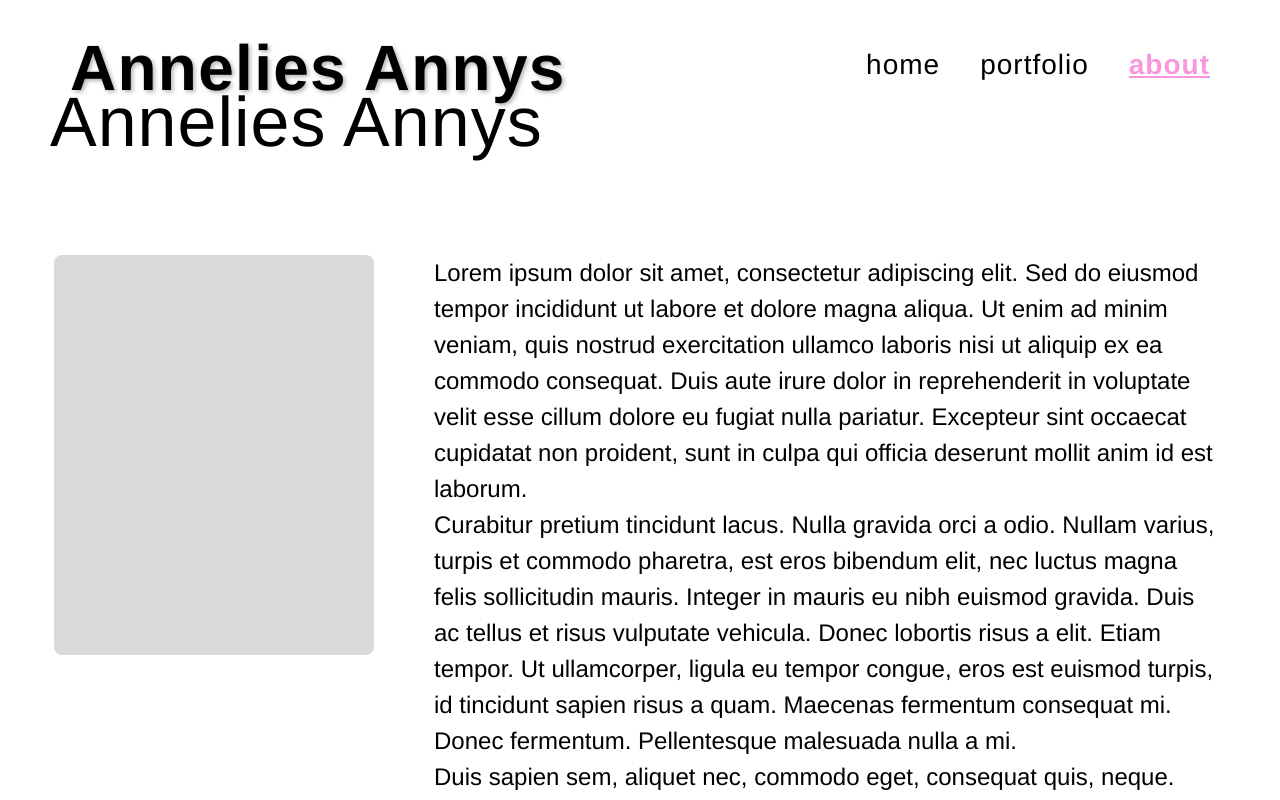
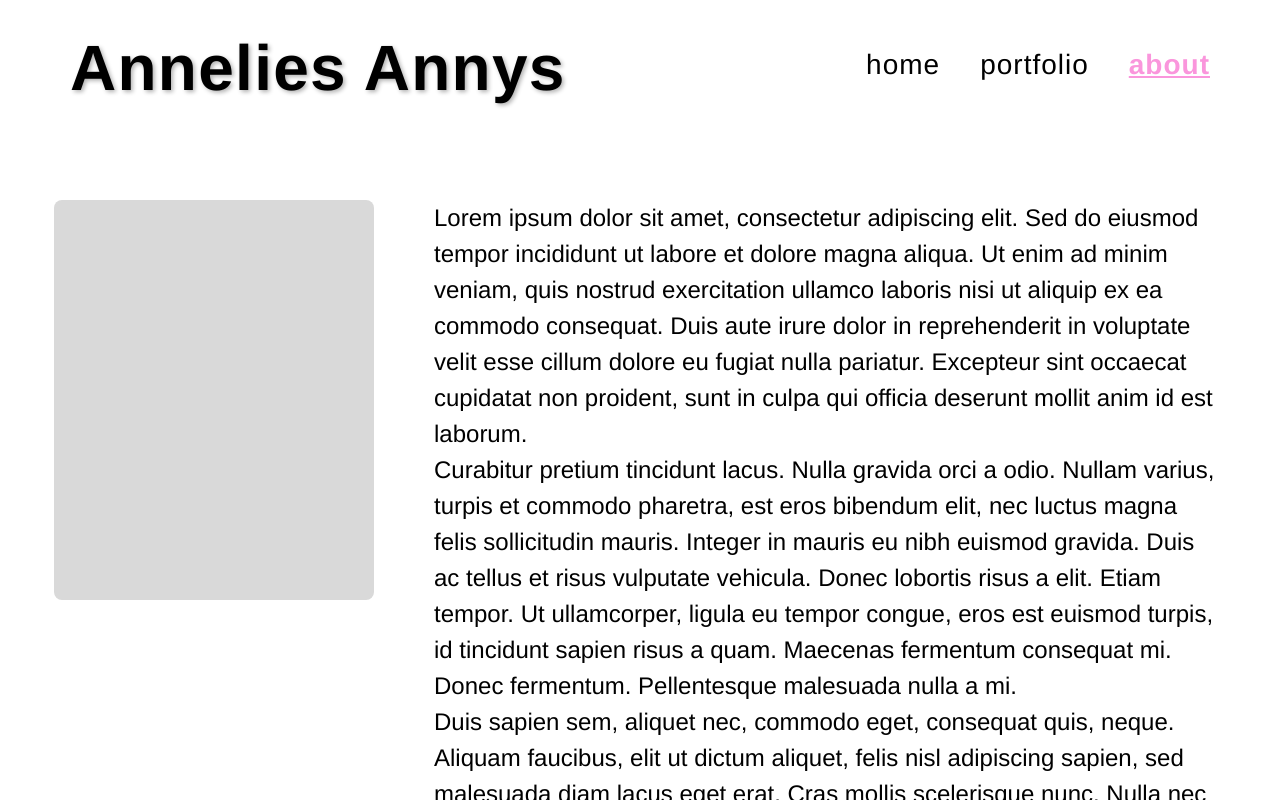
Before and after one commit to brentvervaet/anneliesannys-portfolio, a Vue app: page /about in a window 1280 px wide. Shown: the top 800 px of the page. Built offline with nearby package versions, Linux system fonts and the light colour scheme.

Commit message:
refactor: remove redundant hero sections from AboutView and PortfolioView, adjust padding in App.vue and tailwind.css for better layout

```diff
--- a/src/App.vue
+++ b/src/App.vue
@@ -29,7 +29,7 @@ import AppHeader from './components/AppHeader.vue'
 main {
   flex: 1;
   text-align: left;
-  padding: 0;
+  padding: 140px 0 0 0;
   background: #fff;
 }
 </style>
--- a/src/views/AboutView.vue
+++ b/src/views/AboutView.vue
@@ -1,9 +1,5 @@
 <template>
   <div class="about">
-    <section class="about-hero">
-      <h1 class="page-title">Annelies Annys</h1>
-    </section>
-
     <section class="about-content">
       <div class="about-image"></div>
       <div class="about-text">
--- a/src/views/PortfolioView.vue
+++ b/src/views/PortfolioView.vue
@@ -1,9 +1,5 @@
 <template>
   <div class="portfolio">
-    <section>
-      <h1 class="page-title">Annelies Annys</h1>
-    </section>
-
     <section class="portfolio-gallery">
       <div class="portfolio-item">
         <RouterLink to="/portfolio/lost-before-morning">
```
Also changed, not shown: src/assets/tailwind.css.
